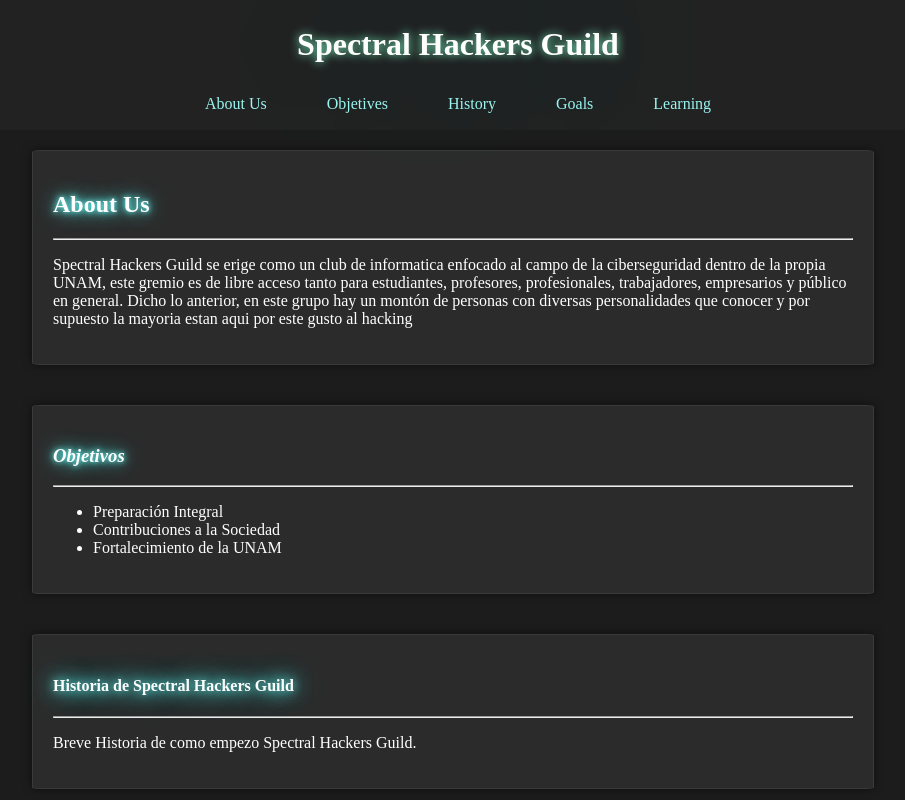
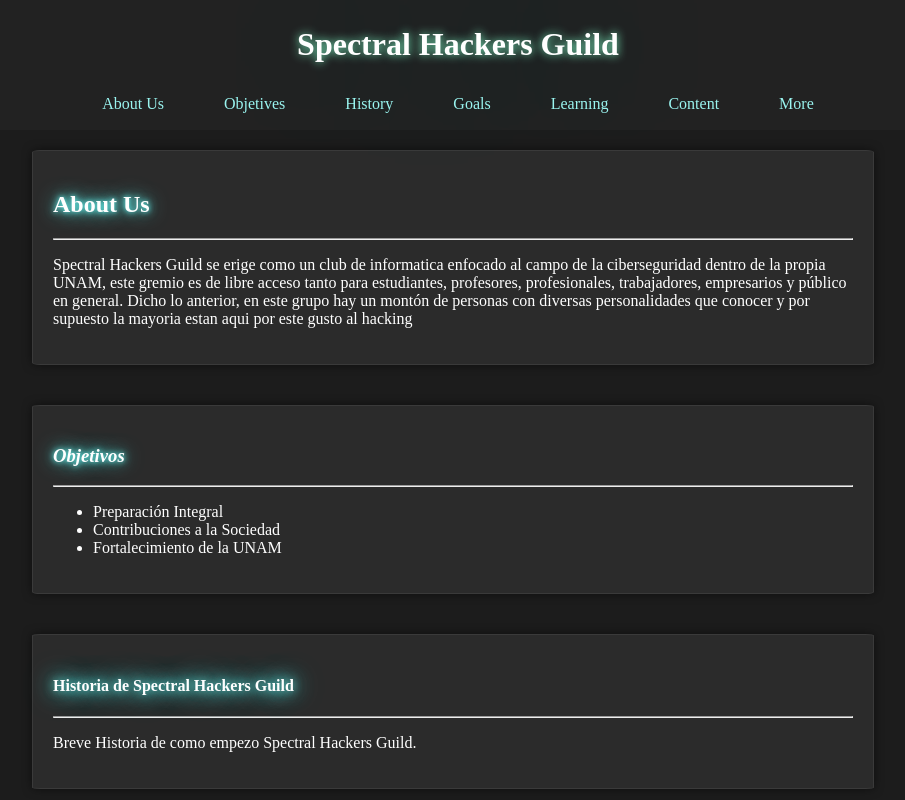
Before and after one commit to sp3ctr4l-h4ck3rs-gu1ld/sp3ctr4l-h4ck3rs-gu1ld.github.io, a plain HTML site: page index.html in a window 1280 px wide. Shown: the top 800 px of the page, without its empty margins (187-1092 px from the left). Drawn offline with Linux system fonts and the light colour scheme.

Commit message:
index.html

```diff
--- a/index.html
+++ b/index.html
@@ -16,6 +16,8 @@
             <a href="#Presedentes">History</a>
             <a href="#Comparaciones">Goals</a>
             <a href="#Distinción">Learning</a>
+            <a href="#Resources">Content</a>
+            <a href="#Networks">More</a>
         </nav>
     </header>
 
```
